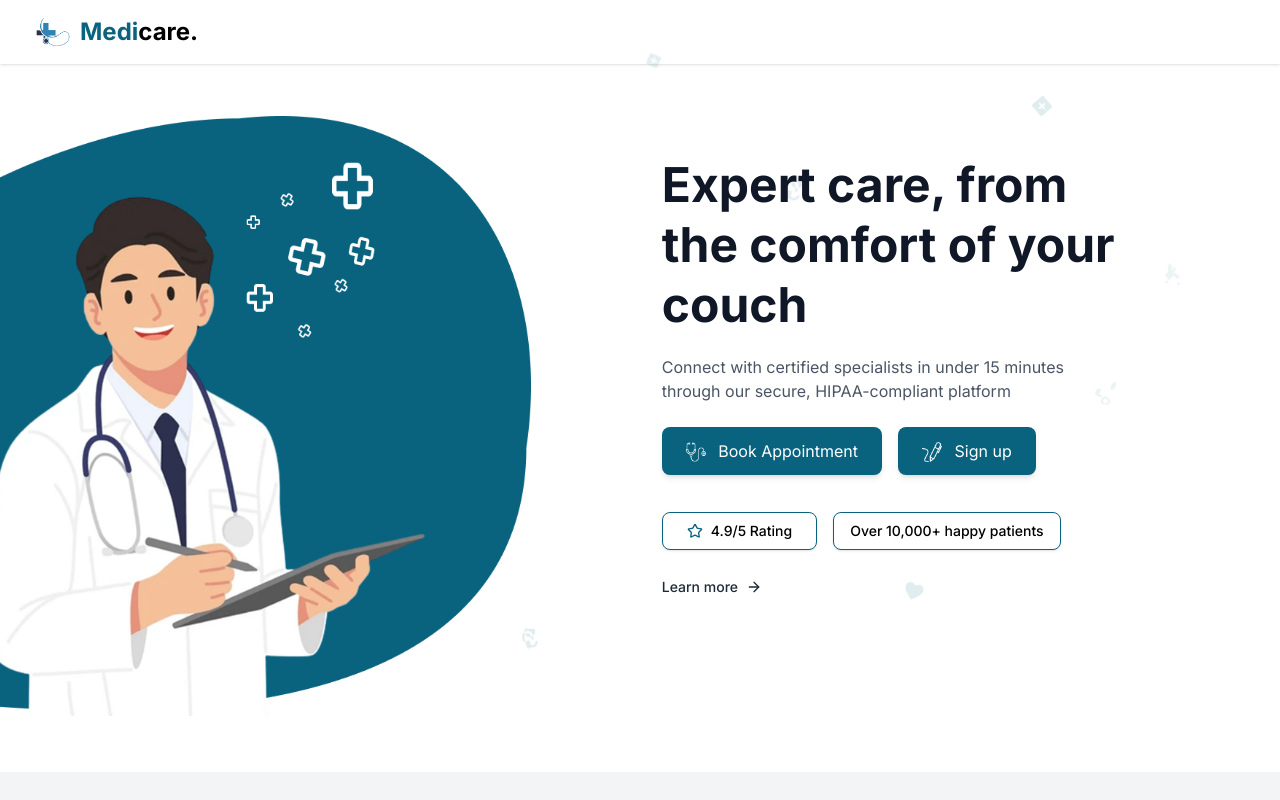
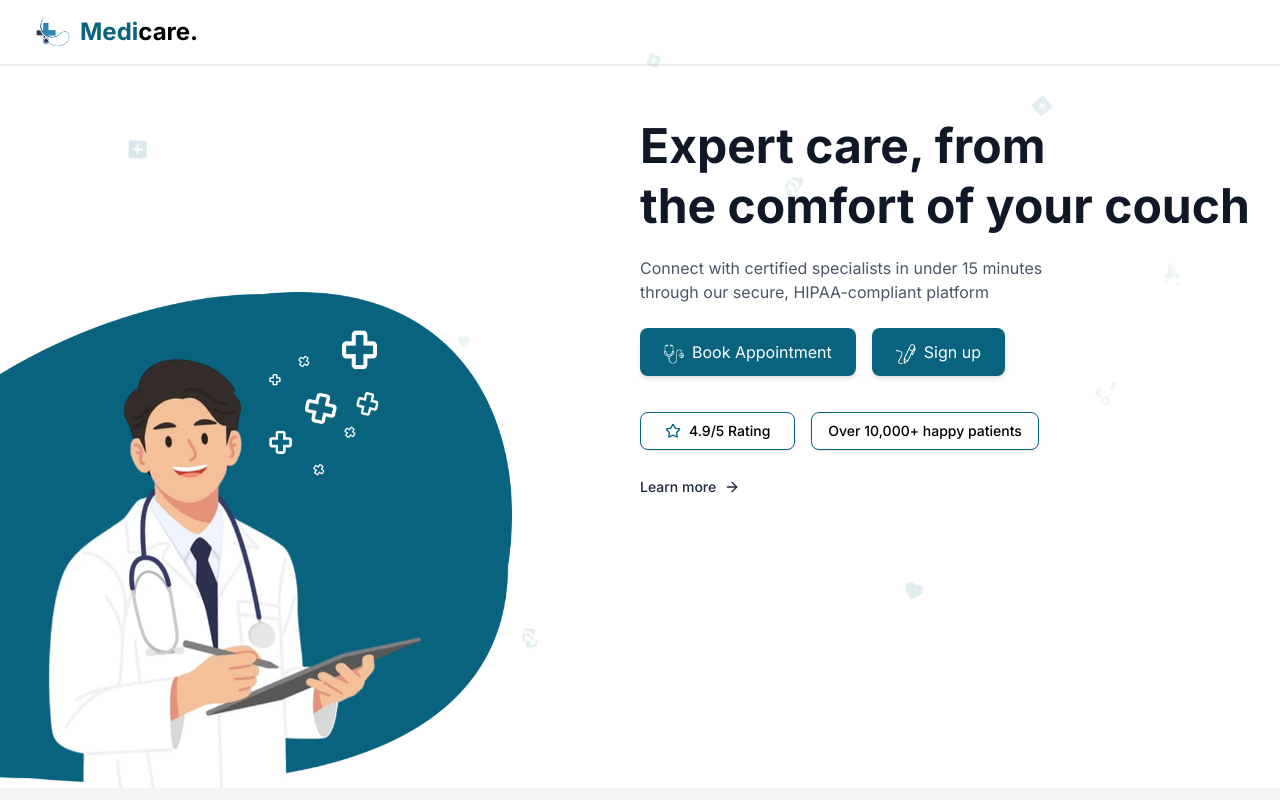
Before and after one commit to gelopagutayao/Medicare, a React (Vite) app in the folder frontend/: page / in a window 1280 px wide. Shown: the top 800 px of the page. Built offline with nearby package versions, Linux system fonts and the light colour scheme.

Commit message:
hero image updated

```diff
--- a/frontend/src/pages/heropage.tsx
+++ b/frontend/src/pages/heropage.tsx
@@ -6,22 +6,24 @@ import MedicalShapesBackground from '../components/MedicalShapesBackground';
 
 const Heropage = () => {
   return (
-    <div className="min-h-[60vh] bg-white mt-1 relative">
+    <div className="min-h-[90vh] bg-white mt-1 relative overflow-hidden">
       <MedicalShapesBackground />
-      <section className="relative bg-transparent pt-12 pb-4 z-10">
-        <div className="max-w-7xl mx-auto px-6 flex flex-col lg:flex-row items-center justify-between gap-6">
 
-          {/* LEFT SIDE */}
-          <div className="relative w-full lg:w-1/2 flex justify-center">
+
+      <div className="absolute left-0 bottom-0 w-[45%] lg:w-[40%] pointer-events-none">
         <img
           src="/hero1.png"
           alt="Doctor"
-              className="w-150 h-150 relative z-10 mr-47.5 mb-10"
+          className="w-full h-auto object-contain"
         />
       </div>
 
-          {/* RIGHT SIDE */}
-          <div className="w-full lg:w-1/2 text-center lg:text-left px-2.5 -mt-30">
+      <section className="relative pt-12 pb-4 z-10">
+
+        <div className="max-w-7xl mx-auto px-4 md:px-6 flex justify-end">
+
+          {/* RIGHT SIDE CONTENT */}
+          <div className="w-full lg:w-1/2 text-center lg:text-left">
 
             <h1 className="text-4xl md:text-5xl font-bold text-gray-900 leading-tight">
               Expert care, from <br /> the comfort of your couch
@@ -33,16 +35,32 @@ const Heropage = () => {
             </p>
 
             <div className="mt-6 flex flex-col sm:flex-row gap-4 justify-center lg:justify-start">
-              <Link to="/book-appointment" className="bg-[#09637E] text-white px-6 py-3 rounded-lg shadow-md transition-all duration-300 hover:shadow-[0_0_20px_rgba(9,99,126,0.6)]">
-                <img src={stethoscope} alt="Stethoscope" className="w-5 h-5 inline mr-2 brightness-0 invert" /> Book Appointment
+              <Link
+                to="/book-appointment"
+                className="bg-[#09637E] text-white px-6 py-3 rounded-lg shadow-md transition-all duration-300 hover:shadow-[0_0_20px_rgba(9,99,126,0.6)]"
+              >
+                <img
+                  src={stethoscope}
+                  alt="Stethoscope"
+                  className="w-5 h-5 inline mr-2 brightness-0 invert"
+                />
+                Book Appointment
               </Link>
 
-              <Link to="/signup" className="bg-[#09637E] text-white px-6 py-3 rounded-lg shadow-md transition-all duration-300 hover:shadow-[0_0_20px_rgba(9,99,126,0.6)]">
-                <img src={signature} alt="Signature" className="w-5 h-5 inline mr-2 brightness-0 invert" /> Sign up
+              <Link
+                to="/signup"
+                className="bg-[#09637E] text-white px-6 py-3 rounded-lg shadow-md transition-all duration-300 hover:shadow-[0_0_20px_rgba(9,99,126,0.6)]"
+              >
+                <img
+                  src={signature}
+                  alt="Signature"
+                  className="w-5 h-5 inline mr-2 brightness-0 invert"
+                />
+                Sign up
               </Link>
             </div>
 
-            <div className="mt-9.25 flex flex-col sm:flex-row gap-4 justify-center lg:justify-start items-center">
+            <div className="mt-9 flex flex-col sm:flex-row gap-4 justify-center lg:justify-start items-center">
               <div className="flex items-center border-[#09637E] gap-2 border px-6 py-2 rounded-lg bg-white shadow-sm">
                 <Star size={16} className="text-[#09637E]" />
                 <span className="text-sm font-medium">4.9/5 Rating</span>
@@ -67,9 +85,7 @@ const Heropage = () => {
           </div>
         </div>
       </section>
-
     </div>
   );
 };
-
 export default Heropage;
--- a/frontend/src/pages/signup.tsx
+++ b/frontend/src/pages/signup.tsx
@@ -24,9 +24,9 @@ const SignUp = () => {
           {/* LEFT SIDE IMAGE */}
           <div className="relative w-full lg:w-1/2 flex justify-center lg:justify-end order-2 lg:order-1">
             <img
-              src="/hero1.png"
+              src="/doctor.png"
               alt="Doctor"
-              className="w-48 h-48 sm:w-64 sm:h-64 md:w-80 md:h-80 lg:w-[500px]  object-contain"
+              className="w-68 h-68 sm:w-64 sm:h-64 md:w-80 md:h-80 lg:w-[500px]  object-contain"
             />
           </div>
 
```
Lines whose indentation alone changed are shown as unchanged.
